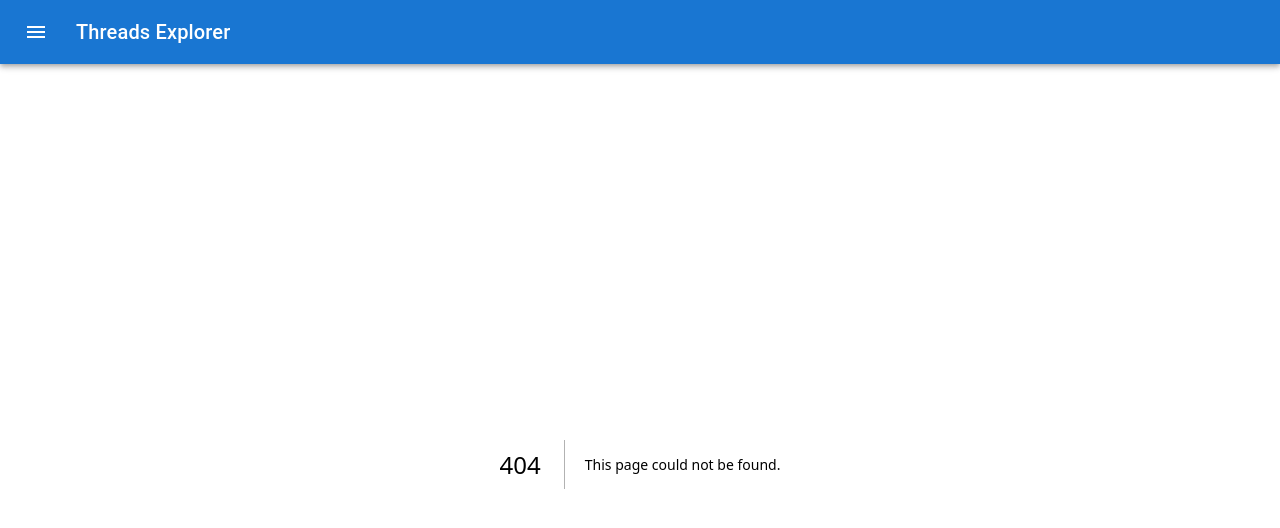
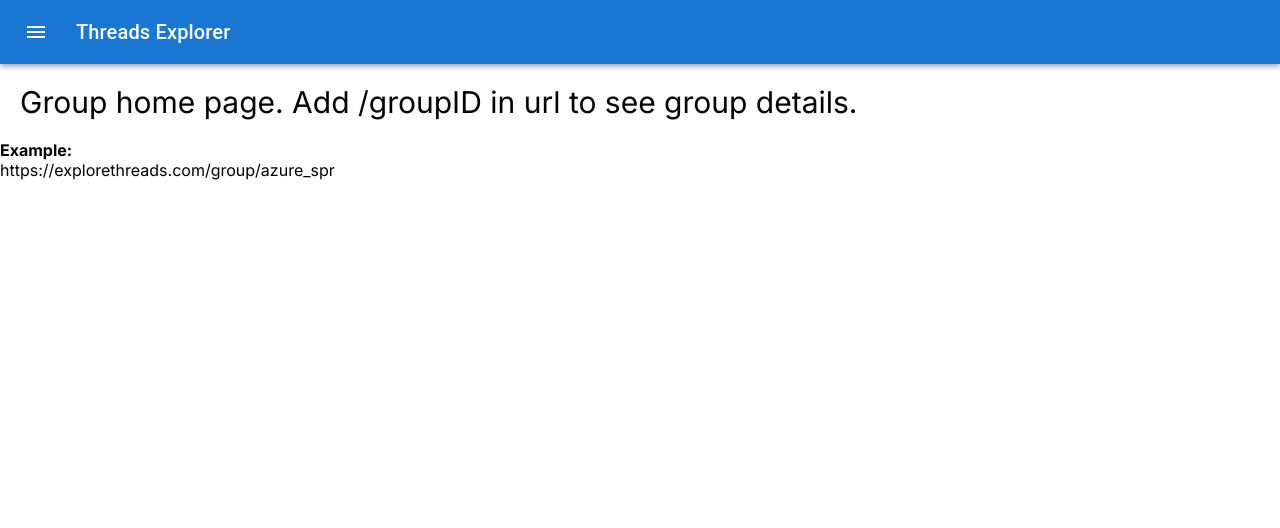
Before and after one commit to technologic808/threads-explorer, a Next.js app: page /group in a window 1280 px wide. Before the commit this address had no page. Shown: the top 528 px of the page. Built offline with nearby package versions, Linux system fonts and the light colour scheme.

Commit message:
per-group navigation.
Add per-group urls to the app. https://explorethreads.com/group/<group-id>

```diff
--- /dev/null
+++ b/app/group/page.js
@@ -0,0 +1,12 @@
+import Link from 'next/link';  // Import the Link component
+import '../home.css'
+
+export default async function Home() {
+  return <>
+    <div className='headline'> Group home page. Add /groupID in url to see group details.</div>
+    <p><b>Example: </b></p>
+    <Link href="/group/azure_spr">
+        https://explorethreads.com/group/azure_spr
+    </Link>
+  </>
+}
--- a/package.json
+++ b/package.json
@@ -21,9 +21,9 @@
     "@visx/text": "^3.3.0",
     "@visx/wordcloud": "^3.3.0",
     "aws-amplify": "^6.0.3",
-    "next": "13.5.4",
-    "react": "^18",
-    "react-dom": "^18"
+    "next": "^13.5.4",
+    "react": "^18.2.0",
+    "react-dom": "^18.2.0"
   },
   "devDependencies": {
     "@aws-amplify/backend": "^0.5.4",
```
Also changed, not shown: app/group/[id]/page.js (added, +13 -0 lines), 1 other file (tests, documents, lock files or other folders).
